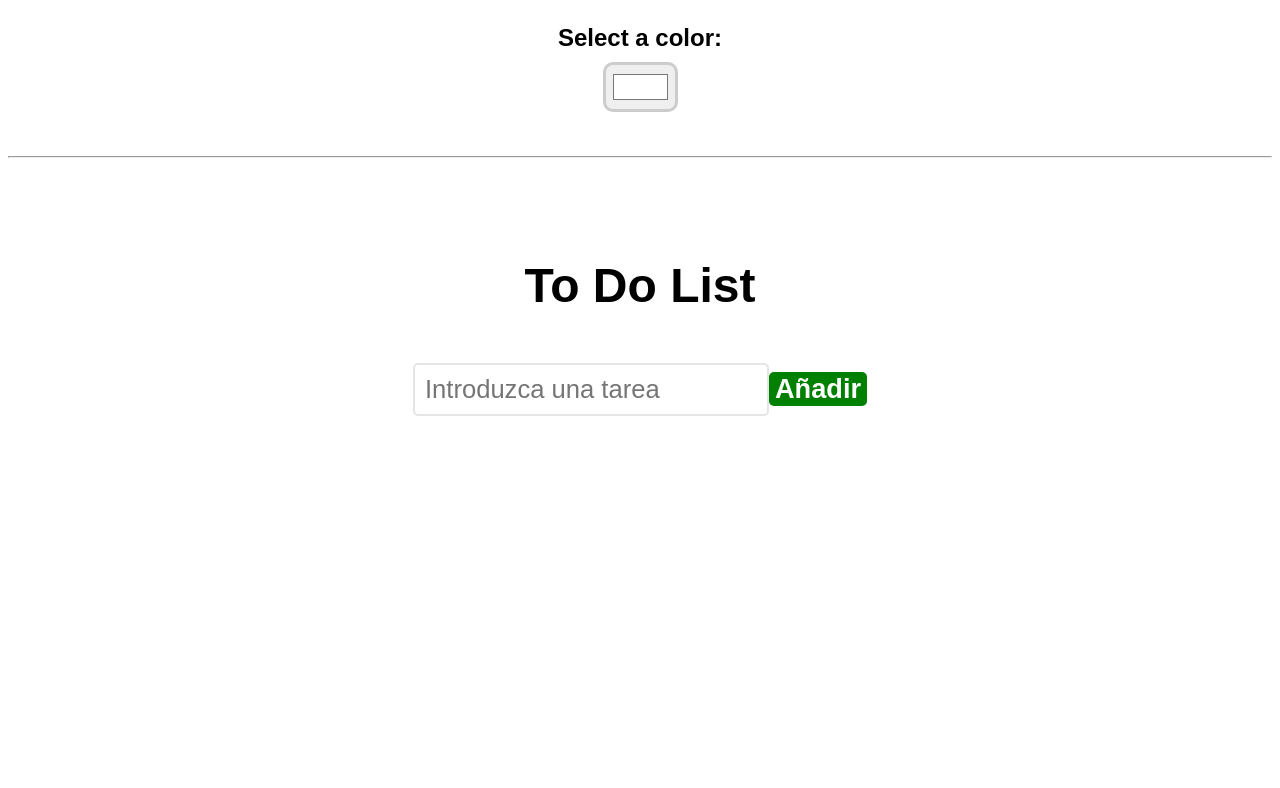
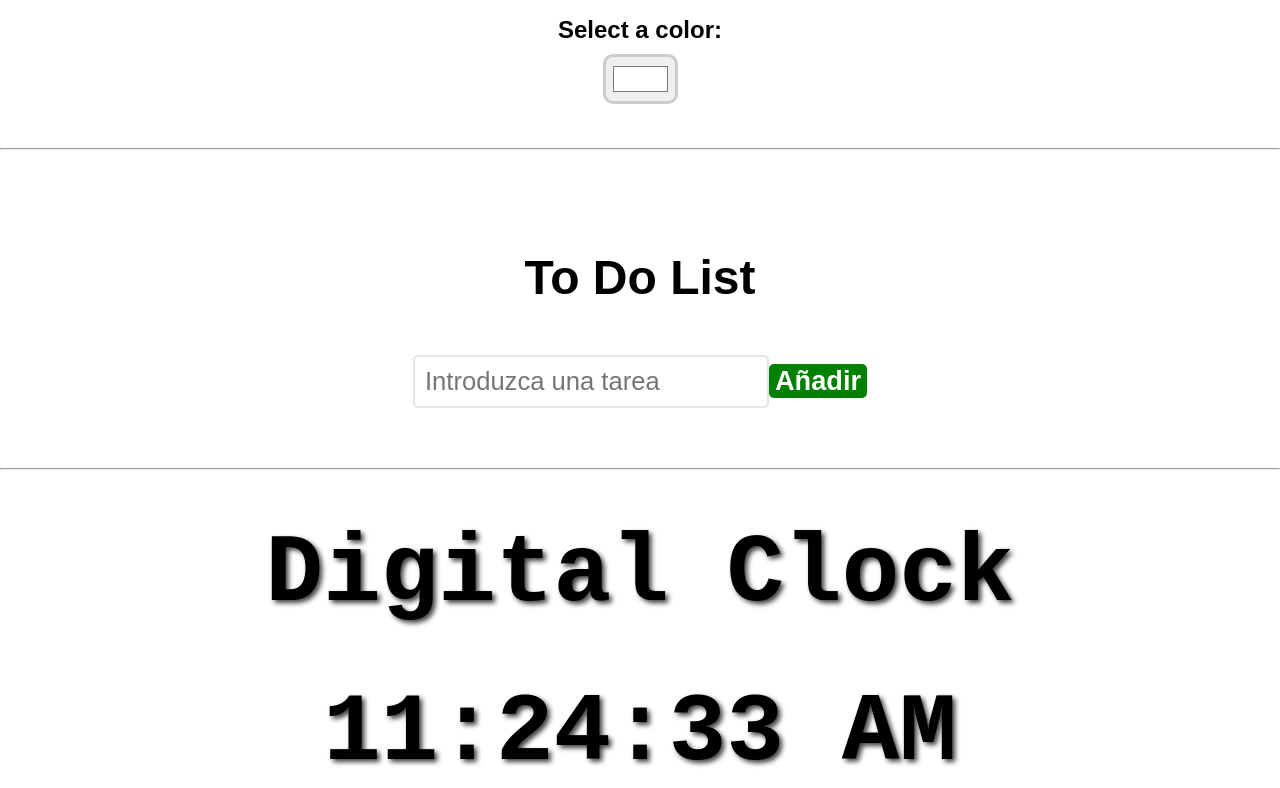
Before and after one commit to Gabriel-Santandreu/five_simple_react_apps, a React (Vite) app in the folder simple-react-apps/: page / in a window 1280 px wide. Shown: the part 794-1582 px from the top of the page. Before the commit the page ends 1226 px from the top, so only its background shows below. Built offline with nearby package versions, Linux system fonts and the light colour scheme.

Commit message:
Aplicación simple - reloj digital

```diff
--- a/simple-react-apps/src/App.jsx
+++ b/simple-react-apps/src/App.jsx
@@ -1,6 +1,7 @@
 import Counter from './Counter.jsx';
 import ColorPicker from './ColorPicker.jsx';
 import ToDoList from './ToDoList.jsx';
+import DigitalClock from './DigitalClock.jsx';
 
 function App() {
 
@@ -13,6 +14,9 @@ function App() {
             <br /><br />
             <hr />
             <ToDoList></ToDoList>
+            <br /><br />
+            <hr />
+            <DigitalClock></DigitalClock>
         </>
     );
 }
--- /dev/null
+++ b/simple-react-apps/src/DigitalClock.jsx
@@ -0,0 +1,40 @@
+import React, { useState, useEffect } from "react";
+
+function DigitalClock() {
+    const [time, setTime] = useState(new Date());
+
+    useEffect(() => {
+        const intervalId = setInterval(() => {
+            setTime(new Date());
+        }, 1000);
+
+        return () => clearInterval(intervalId);
+    }, []);
+
+    function formatTime() {
+        let hours = time.getHours();
+        const minutes = time.getMinutes();
+        const seconds = time.getSeconds();
+        const meridiem = hours >= 12 ? "PM" : "AM";
+
+        hours = hours % 12 || 12;
+
+        return `${padZero(hours)}:${padZero(minutes)}:${padZero(seconds)} ${meridiem}`;
+
+    }
+
+    function padZero(num) {
+        return (num < 10? "0" : "") + num;
+    }
+
+    return (
+        <div className="clock-container">
+            <h1>Digital Clock</h1>
+            <div className="clock">
+                <span>{formatTime()}</span>
+            </div>
+        </div>
+    );
+}
+
+export default DigitalClock;
--- a/simple-react-apps/src/index.css
+++ b/simple-react-apps/src/index.css
@@ -1,19 +1,41 @@
 body {
     font-family: Arial, sans-serif;
+    margin: 0;
+}
 
+h1 {
+    margin: 50px;
+    font-size: 3rem;
 }
+
+label {
+    font-size: 1.5rem;
+    font-weight: bold;
+    margin-bottom: 10px;
+}
+
+ol {
+    padding: 0;
+}
+
+li {
+    font-size: 2rem;
+    font-weight: bold;
+    padding: 15px;
+    background-color: hsla(0, 0%, 97%);
+    margin-bottom: 10px;
+    border: 3px solid hsl(0, 0%, 85%, 0.75);
+    border-radius: 5px;
+    display: flex;
+    align-items: center;
+}
+
+/* ColorPicker */
 
 .color-picker-container {
     display: flex;
     flex-direction: column;
     align-items: center;
-
-}
-
-h1 {
-  margin: 50px;
-  font-size: 3rem;
-
 }
 
 .color-display {
@@ -26,21 +48,12 @@ h1 {
     border-radius: 25px;
     margin-bottom: 25px;
     transition: 0.25s ease;
-
 }
 
 .color-display p {
     color: hsl(0, 0%, 20%);
     font-size: 2rem;
     text-align: center;
-
-}
-
-label {
-  font-size: 1.5rem;
-  font-weight: bold;
-  margin-bottom: 10px;
-
 }
 
 input[type="color"] {
@@ -49,20 +62,19 @@ input[type="color"] {
     padding: 5px;
     border-radius: 10px;
     border: 3px solid hsl(0, 0%, 80%);
+}
 
-}
+/* Counter */
 
 .counter-container {
     text-align: center;
     font-family: Arial, sans-serif;
-
 }
 
 .count-display {
     font-size: 9em;
     margin-top: 0;
     margin-bottom: 50px;
-
 }
 
 .counter-button {
@@ -76,19 +88,18 @@ input[type="color"] {
     border: none;
     border-radius: 5px;
     cursor: pointer;
-
 }
 
 .counter-button:hover {
     background-color: hsla(202, 100%, 61%, 0.76);
+}
 
-}
+/* To Do List */
 
 .to-do-list {
     font-family: Arial, Helvetica, sans-serif;
     text-align: center;
     margin-top: 100px;
-
 }
 
 button {
@@ -99,37 +110,30 @@ button {
     border-radius: 5px;
     cursor: pointer;
     transition: background-color 0.5s ease;
-
 }
 
 .add-button {
     background-color: green;
-
 }
 
 .add-button:hover {
     background-color: rgba(12, 189, 12, 0.788);
-
 }
 
 .delete-button {
     background-color: red;
-
 }
 
 .delete-button:hover {
     background-color: rgba(241, 65, 65, 0.918);
-
 }
 
 .move-button {
     background-color: blue;
-
 }
 
 .move-button:hover {
     background-color: rgba(41, 41, 245, 0.822);
-
 }
 
 input[type="text"] {
@@ -138,35 +142,37 @@ input[type="text"] {
     border: 2px solid hsl(0, 0%, 80%, 0.5);
     border-radius: 5px;
     color: hsla(0, 0%, 0%, 0.5);
-
-}
-
-ol{
-  padding: 0;
-
-}
-
-li{
-  font-size: 2rem;
-  font-weight: bold;
-  padding: 15px;
-  background-color: hsla(0, 0%, 97%);
-  margin-bottom: 10px;
-  border: 3px solid hsl(0, 0%, 85%, 0.75);
-  border-radius: 5px;
-  display: flex;
-  align-items: center;
-
 }
 
 .text {
     flex: 1;
-
 }
 
-.delete-button, .move-button {
+.delete-button,
+.move-button {
     padding: 8px 12px;
     font-size: 1.4rem;
     margin-left: 10px;
+}
 
+/* Digital Clock */
+
+.clock-container h1 {
+    color: black;
+    font-size: 6rem;
+    font-weight: bold;
+    font-family: monospace;
+    text-shadow: 3px 3px 5px hsla(0, 0%, 0%, 0.75);
+    text-align: center;
 }
+
+.clock {
+    color: black;
+    font-size: 6rem;
+    font-weight: bold;
+    font-family: monospace;
+    text-shadow: 3px 3px 5px hsla(0, 0%, 0%, 0.75);
+    text-align: center;
+}
+
+/* Stopwatch */
```
Lines whose indentation alone changed are shown as unchanged.
